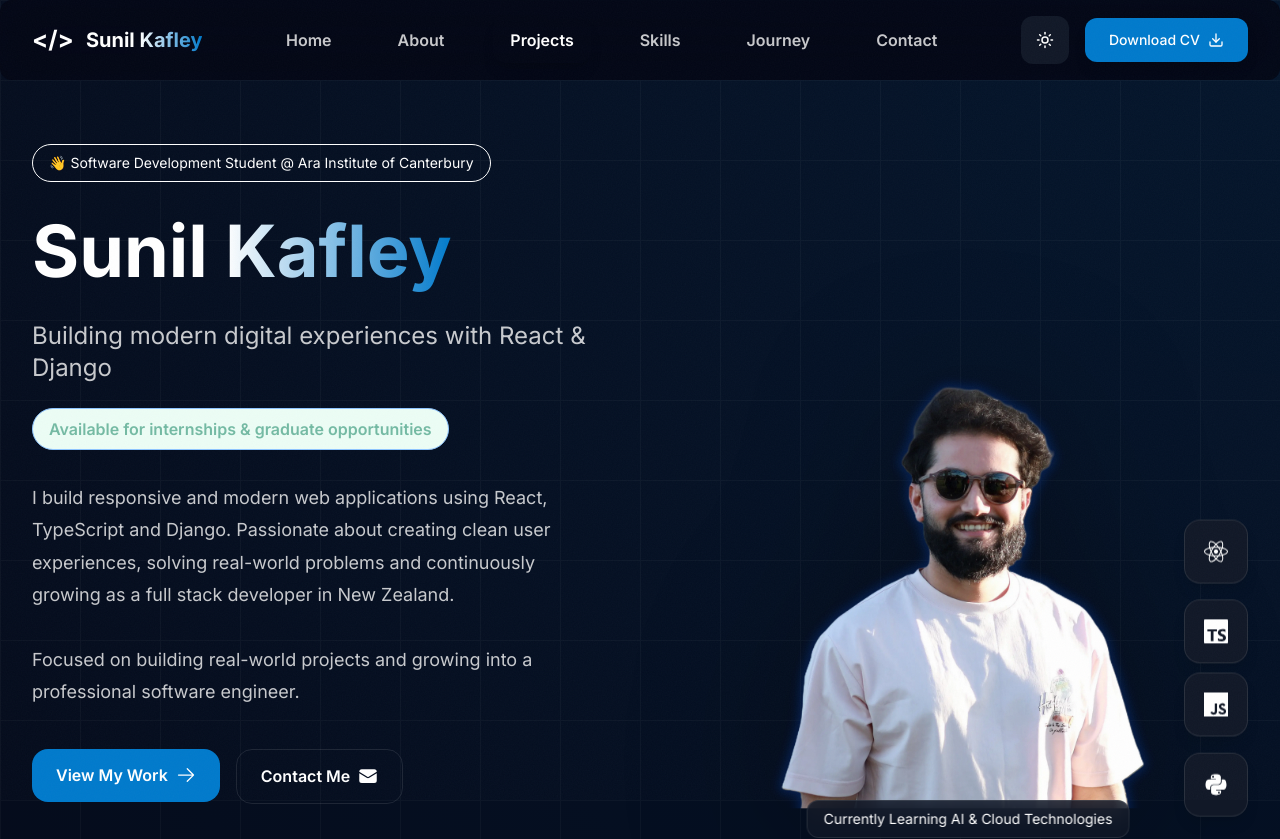
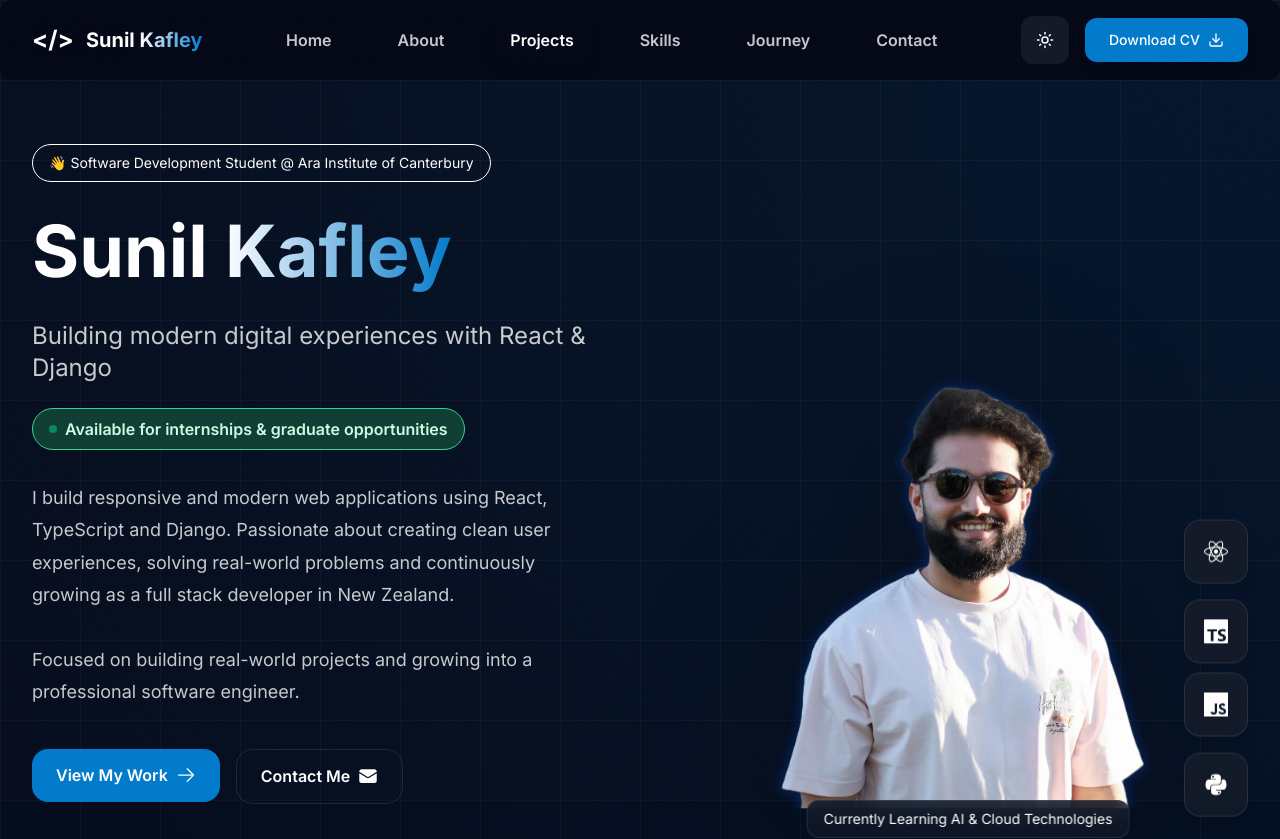
Before and after one commit to sunilkafley/portfolio_website, a React (Vite) app: page / in a window 1280 px wide. Shown: the top 839 px of the page. Built offline with nearby package versions, Linux system fonts and the light colour scheme.

Commit message:
Improve availability badge contrast

```diff
--- a/src/components/sections/Hero.tsx
+++ b/src/components/sections/Hero.tsx
@@ -169,19 +169,18 @@
 
                 rounded-full
 
-                border border-blue-300
-                bg-emerald-50
-
-                font semibold
-
-                dark:border-emerald-500/20
-                dark:bg-emerald-500/10
+                availability-badge
+                font-semibold
 
                 mb-8
               "
             >
-              <span className="text-emerald-700 dark:text-emerald-300 font-semibold animate-pulse">
-              Available for internships & graduate opportunities
+              <span
+                aria-hidden="true"
+                className="h-2 w-2 shrink-0 rounded-full bg-emerald-400 motion-safe:animate-pulse"
+              />
+              <span>
+                Available for internships & graduate opportunities
               </span>
             </motion.div>
 
--- a/src/index.css
+++ b/src/index.css
@@ -38,6 +38,11 @@
   /* NAVBAR */
   --navbar-bg: rgba(5, 8, 22, 0.94);
   --navbar-border: rgba(255,255,255,0.12);
+
+  /* STATUS */
+  --availability-bg: #0F3D32;
+  --availability-border: #34D399;
+  --availability-text: #D1FAE5;
 }
 
 /* =========================
@@ -67,6 +72,10 @@
 
   --navbar-bg: rgba(255,255,255,0.90);
   --navbar-border: rgba(15,23,42,0.08);
+
+  --availability-bg: #D1FAE5;
+  --availability-border: #34D399;
+  --availability-text: #065F46;
 }
 
 /* =========================
@@ -304,6 +313,12 @@
     color: var(--color-text-muted);
   }
 
+  .availability-badge {
+    background: var(--availability-bg);
+    border: 1px solid var(--availability-border);
+    color: var(--availability-text);
+  }
+
   /* Effects */
 
   .glow-primary {
```
